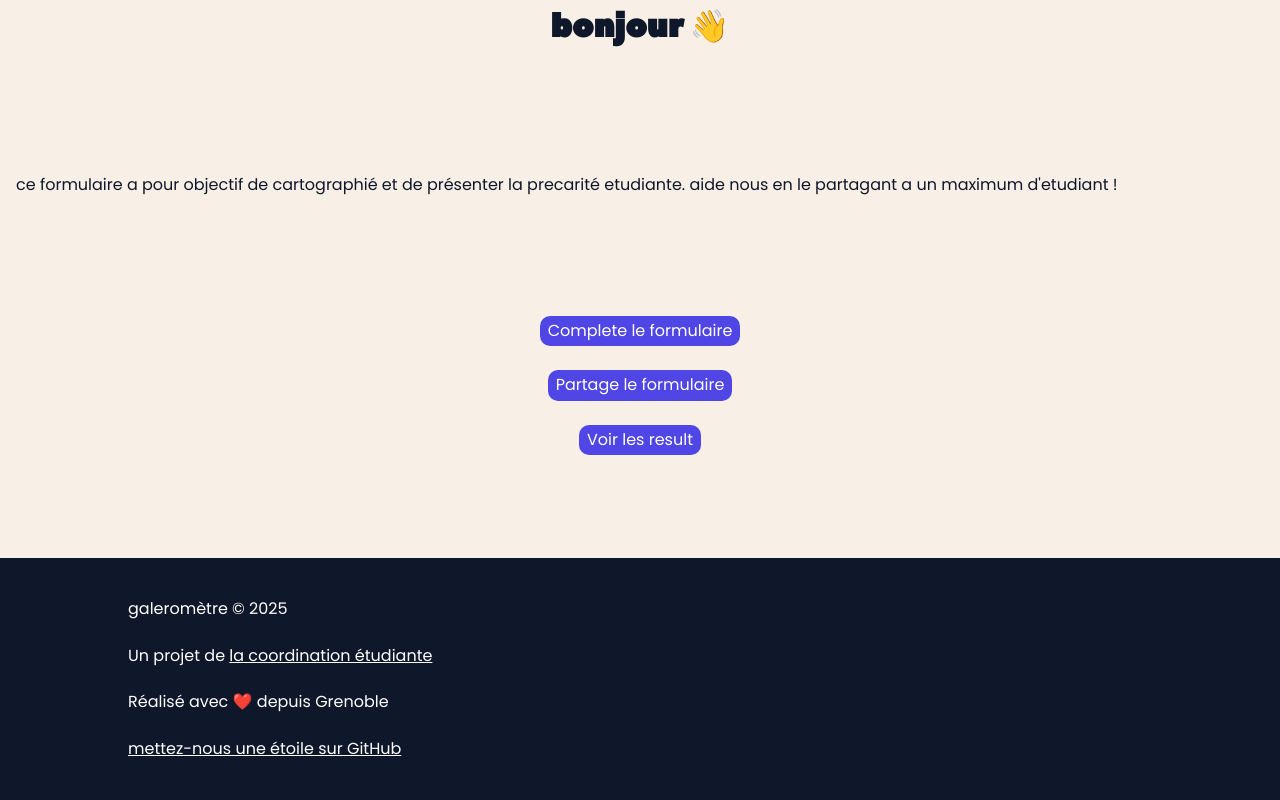
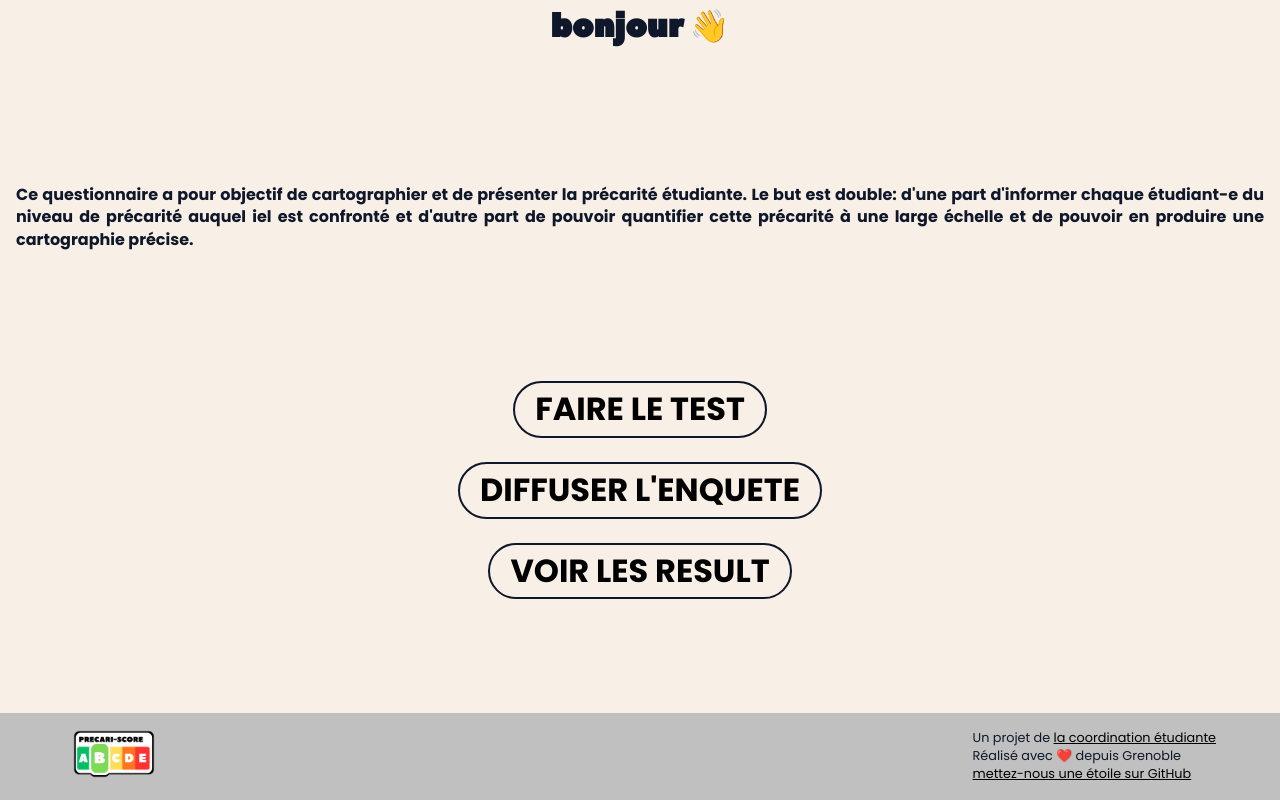
Before and after one commit to ThePiratePhone/galerometre, a Vue app: page / in a window 1280 px wide. Built offline with nearby package versions, Linux system fonts and the light colour scheme.

Commit message:
fix home page

```diff
--- a/src/components/footerBar.vue
+++ b/src/components/footerBar.vue
@@ -1,39 +1,44 @@
 <template>
   <div className="Footer">
-    <span className="FooterElement">galeromètre © 2025</span>
+    <span>
+      <img
+        src="../../src/assets/logoWhite.png"
+        alt="Logo du Galéromètre"
+        width="100"
+      />
+    </span>
+    <span>
       <span className="FooterElement">
         Un projet de
         <a target="_blank" href="https://linktr.ee/coordination.etudiante">
           la coordination étudiante
         </a>
       </span>
+      <br />
       <span className="FooterElement">Réalisé avec ❤️ depuis Grenoble</span>
+      <br />
+
       <a target="_blank" href="https://github.com/ThePiratePhone/galerometre/">
         mettez-nous une étoile sur GitHub
       </a>
+    </span>
   </div>
 </template>
 
 <style scoped lang="scss">
 .Footer {
-  width: 80%;
-  padding: 5vh 10%;
-  min-height: 20vh;
-  background-color: var(--brand-ink);
-  color: white;
+  width: 90%;
+  padding: 2vh 5%;
+  background-color: silver;
   position: relative;
   bottom: 0;
   display: flex;
-  flex-direction: column;
-  justify-content: center;
+  justify-content: space-between;
   gap: 3vh;
-}
-
-.FooterElement {
-  font-size: 1em;
+  font-size: 0.8em;
 }
 
 a {
-  color: white;
+  color: black;
 }
 </style>
--- a/src/components/ui/uiLink.vue
+++ b/src/components/ui/uiLink.vue
@@ -39,12 +39,13 @@ const {
 }
 
 .styled {
-  background-color: var(--brand-indigo);
-  text-wrap: nowrap;
+  background-color: var(--brand-sand);
+  border: 2px solid var(--brand-ink);
   text-decoration: none;
-  width: min-content;
-  color: white;
-  padding: var(--space-xs) var(--space-sm);
-  border-radius: var(--radius-base);
+  text-align: center;
+  font-weight: bold;
+  color: black;
+  padding: var(--space-xs) var(--space-lg);
+  border-radius: 500px;
 }
 </style>
--- a/src/locales/fr.json
+++ b/src/locales/fr.json
@@ -1,8 +1,8 @@
 {
   "welcome-home-page": "bonjour 👋",
-  "home-presentation": "ce formulaire a pour objectif de cartographié et de présenter la precarité etudiante. aide nous en le partagant a un maximum d'etudiant !",
-  "compete-form": "Complete le formulaire",
-  "share-form": "Partage le formulaire",
+  "home-presentation": "Ce questionnaire a pour objectif de cartographier et de présenter la précarité étudiante. Le but est double: d'une part d'informer chaque étudiant-e du niveau de précarité auquel iel est confronté et d'autre part de pouvoir quantifier cette précarité à une large échelle et de pouvoir en produire une cartographie précise.",
+  "compete-form": "Faire le test",
+  "share-form": "diffuser l'enquete",
   "see-result": "Voir les result",
   "end-thank": "Merci pour ces reponses",
   "thank-presentation": "ces reponse nous permeteront de mieux defendre les etudiant·es, nous menons des action pour visibiliser le mal etre etudiant au quotidien. nous sommes present dans les conseil de la fac et du crous de facons a pouvoir nous defendre au mieux",
--- a/src/pages/homePage.vue
+++ b/src/pages/homePage.vue
@@ -18,11 +18,17 @@ const { t } = useI18n();
 <style scoped lang="scss">
 p {
   margin: 2vh;
+  text-align: justify;
+  font-weight: bold;
 }
 .home-button-wrapper {
   display: flex;
   flex-direction: column;
   align-items: center;
   gap: 3vh;
+  text-transform: uppercase;
+  font-size: 2rem;
+  width: 60%;
+  margin: 0 auto;
 }
 </style>
```
Also changed, not shown: src/assets/logoWhite.png (added). Lines whose indentation alone changed are shown as unchanged.
